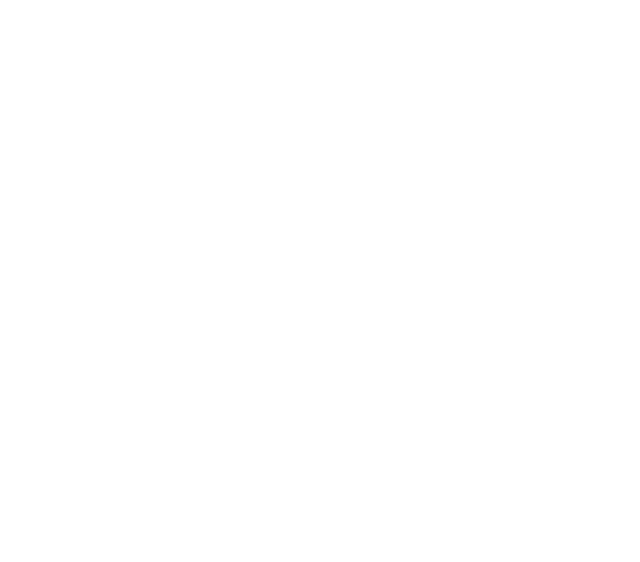
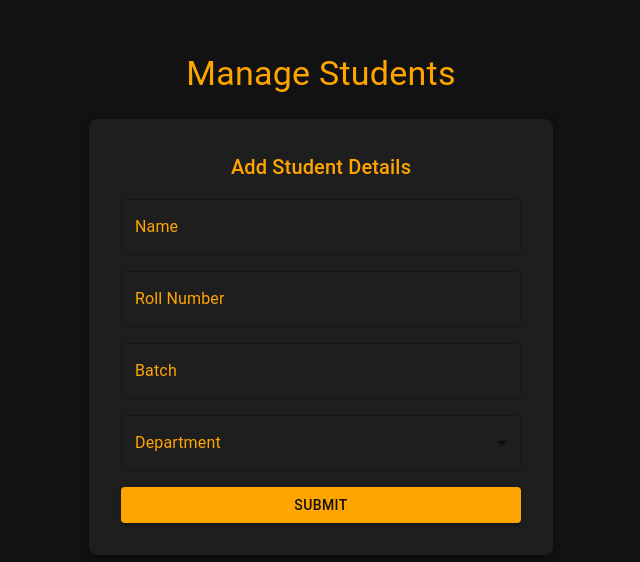
Before and after one commit to sonalgonsalves/attendify, a React (Create React App) app in the folder frontend/: page /hod/ManageStudents in a window 1280 px wide. Before the commit this address had no page. Shown: the part 128-690 px from the top of the page, without its empty margins (319-959 px from the left). Built offline with nearby package versions, Linux system fonts and the light colour scheme.

Commit message:
hod - manage students

```diff
--- a/frontend/src/App.js
+++ b/frontend/src/App.js
@@ -5,6 +5,8 @@
 import FacultyDashboard from "./FacultyDashboard";
 import StudentDashboard from "./StudentDashboard";
 import ExamDashboard from "./ExamDashboard";
+import ManageStudents from "./ManageStudents";
+
 
 function App() {
   return (
@@ -13,6 +15,7 @@
         <Route path="/" element={<Login />} />
         <Route path="/admin" element={<AdminDashboard />} />
         <Route path="/hod" element={<HodDashboard />} />
+        <Route path="/hod/ManageStudents" element={<ManageStudents />} />
         <Route path="/faculty" element={<FacultyDashboard />} />
         <Route path="/student" element={<StudentDashboard />} />
         <Route path="/exam" element={<ExamDashboard />} />
--- /dev/null
+++ b/frontend/src/ManageStudents.js
@@ -0,0 +1,157 @@
+import React, { useState } from 'react';
+import { Box, Typography, Button, TextField, FormControl, InputLabel, Select, MenuItem, Dialog, DialogTitle, DialogContent, DialogActions } from '@mui/material';
+import axios from "axios";
+
+const ManageStudents = () => {
+  const [formData, setFormData] = useState({
+    name: '',
+    rollNumber: '',
+    batch: '',
+    department: '',
+  });
+
+  const [errors, setErrors] = useState({});
+  const [isModalOpen, setIsModalOpen] = useState(false);
+
+  const validateForm = () => {
+    const newErrors = {};
+    if (!formData.name) newErrors.name = 'Name is required';
+    else if (!/^[A-Za-z][A-Za-z\s]*$/.test(formData.name)) newErrors.name = 'Name should only contain alphabets and spaces, starting with an alphabet';
+
+    if (!formData.rollNumber) newErrors.rollNumber = 'Roll Number is required';
+
+    if (!formData.batch) newErrors.batch = 'Batch is required';
+
+    if (!formData.department) newErrors.department = 'Department is required';
+
+    setErrors(newErrors);
+    return Object.keys(newErrors).length === 0;
+  };
+
+  const handleChange = (e) => {
+    setFormData({ ...formData, [e.target.name]: e.target.value });
+  };
+
+  const handleSubmit = async (e) => {
+    e.preventDefault();
+    if (!validateForm()) return;
+
+    try {
+      const response = await axios.post("http://localhost:5000/api/students", formData);
+      console.log("Student Details Submitted:", response.data);
+
+      setIsModalOpen(true);
+      setFormData({ name: '', rollNumber: '', batch: '', department: '' });
+    } catch (error) {
+      console.error("Error submitting student details:", error);
+    }
+  };
+
+  return (
+    <Box
+      sx={{
+        p: 4,
+        backgroundColor: "#121212",
+        height: "100vh",
+        display: "flex",
+        flexDirection: "column",
+        alignItems: "center",
+        justifyContent: "center",
+        color: "#FFF"
+      }}
+    >
+      <Typography variant="h4" sx={{ mb: 3, color: "#FFA500" }}>
+        Manage Students
+      </Typography>
+      <Box
+        component="form"
+        onSubmit={handleSubmit}
+        sx={{
+          backgroundColor: "#1E1E1E",
+          p: 4,
+          borderRadius: 2,
+          boxShadow: 3,
+          width: "400px",
+          color: "#FFF"
+        }}
+      >
+        <Typography variant="h6" sx={{ textAlign: "center", mb: 2, color: "#FFA500" }}>
+          Add Student Details
+        </Typography>
+
+        <TextField
+          fullWidth
+          label="Name"
+          name="name"
+          value={formData.name}
+          onChange={handleChange}
+          error={!!errors.name}
+          helperText={errors.name}
+          sx={{ mb: 2, input: { color: "#FFF" }, label: { color: "#FFA500" } }}
+        />
+
+        <TextField
+          fullWidth
+          label="Roll Number"
+          name="rollNumber"
+          value={formData.rollNumber}
+          onChange={handleChange}
+          error={!!errors.rollNumber}
+          helperText={errors.rollNumber}
+          sx={{ mb: 2, input: { color: "#FFF" }, label: { color: "#FFA500" } }}
+        />
+
+        <TextField
+          fullWidth
+          label="Batch"
+          name="batch"
+          value={formData.batch}
+          onChange={handleChange}
+          error={!!errors.batch}
+          helperText={errors.batch}
+          sx={{ mb: 2, input: { color: "#FFF" }, label: { color: "#FFA500" } }}
+        />
+
+        <FormControl fullWidth sx={{ mb: 2 }} error={!!errors.department}>
+          <InputLabel sx={{ color: "#FFA500" }}>Department</InputLabel>
+          <Select
+            name="department"
+            value={formData.department}
+            onChange={handleChange}
+            sx={{ color: "#FFF" }}
+          >
+            <MenuItem value="">Select</MenuItem>
+            <MenuItem value="CSE">Computer Science</MenuItem>
+            <MenuItem value="ECE">Electronics & Communication</MenuItem>
+            <MenuItem value="MECH">Mechanical Engineering</MenuItem>
+            <MenuItem value="CIVIL">Civil Engineering</MenuItem>
+          </Select>
+        </FormControl>
+
+        <Button
+          type="submit"
+          variant="contained"
+          fullWidth
+          sx={{ backgroundColor: "#FFA500", color: "#121212" }}
+        >
+          Submit
+        </Button>
+      </Box>
+
+      {/* Success Modal */}
+      <Dialog open={isModalOpen} onClose={() => setIsModalOpen(false)}>
+        <DialogTitle sx={{ backgroundColor: "#1E1E1E", color: "#FFA500" }}>Success</DialogTitle>
+        <DialogContent sx={{ backgroundColor: "#1E1E1E", color: "#FFF" }}>
+          <Typography>Student details submitted successfully!</Typography>
+        </DialogContent>
+        <DialogActions sx={{ backgroundColor: "#1E1E1E" }}>
+          <Button onClick={() => setIsModalOpen(false)} variant="contained" sx={{ backgroundColor: "#FFA500", color: "#121212" }}>
+            Close
+          </Button>
+        </DialogActions>
+      </Dialog>
+    </Box>
+  );
+};
+
+export default ManageStudents;
```
